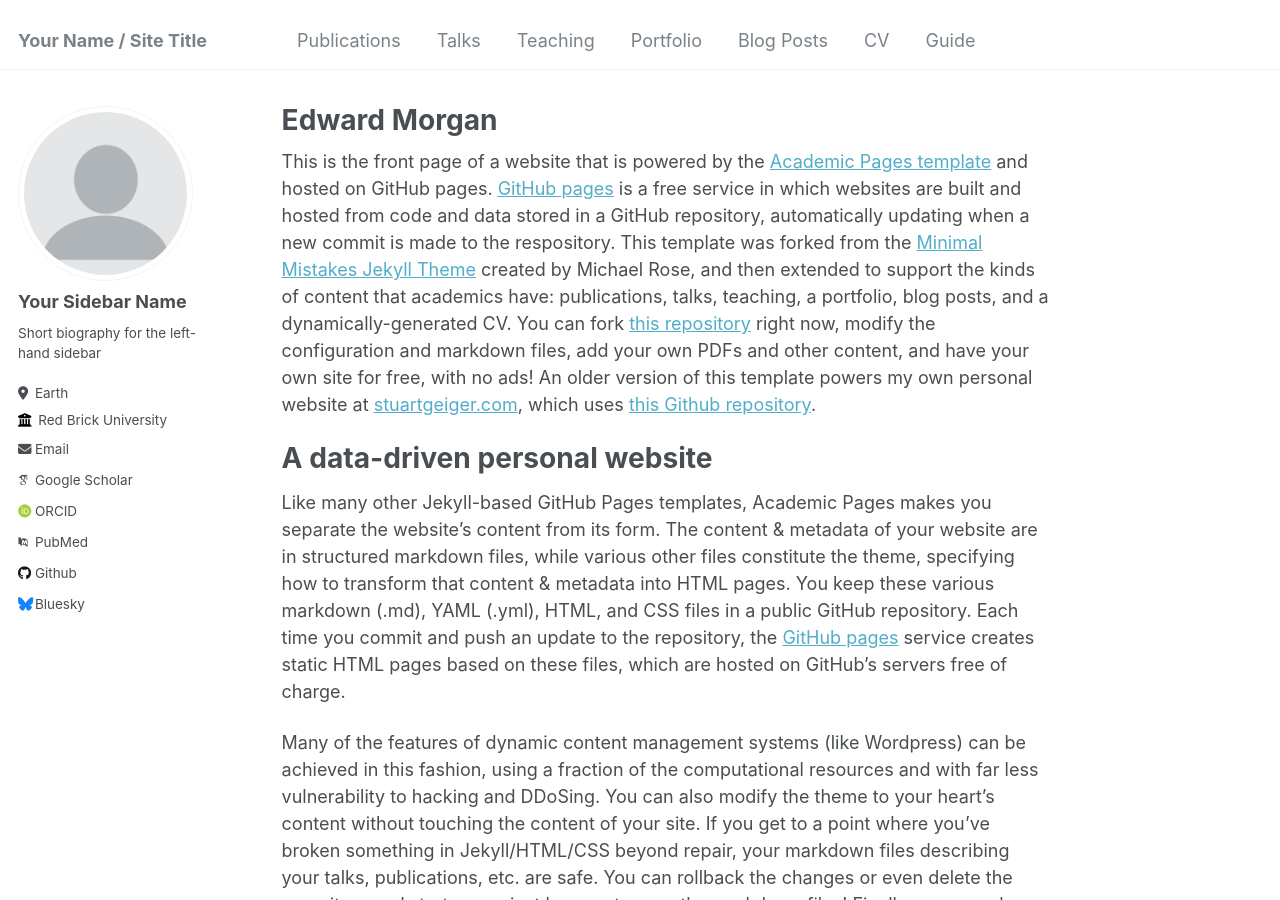
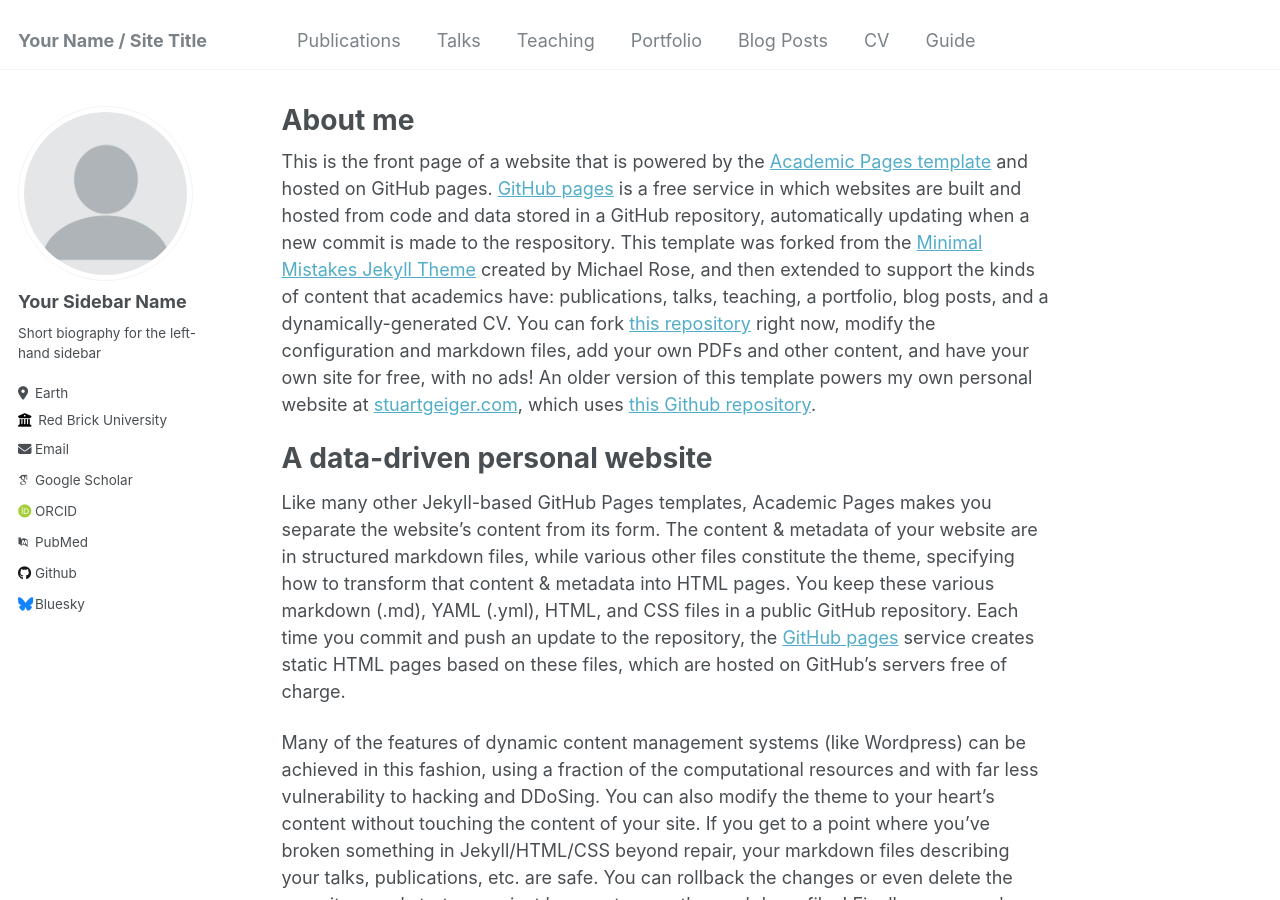
Before and after one commit to Eddy-Morgan/emorgan.github.io, a Jekyll site: the page built from _pages/about.md, in a window 1280 px wide and 900 px high. Built offline with Jekyll 4.4.1, drawn with Linux system fonts in a browser that asks for light colours; some web fonts are replaced.

Commit message:
Update about.md

```diff
--- a/_pages/about.md
+++ b/_pages/about.md
@@ -1,6 +1,6 @@
 ---
 permalink: /
-title: "Edward Morgan"
+title: "About me"
 author_profile: true
 redirect_from:
   - /about/
```
